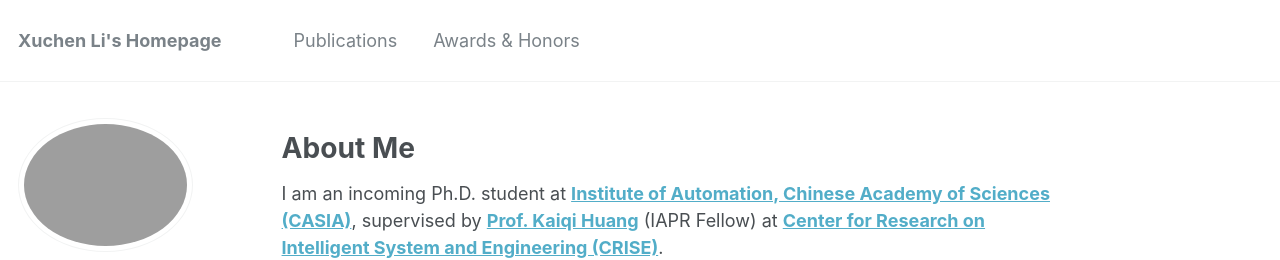
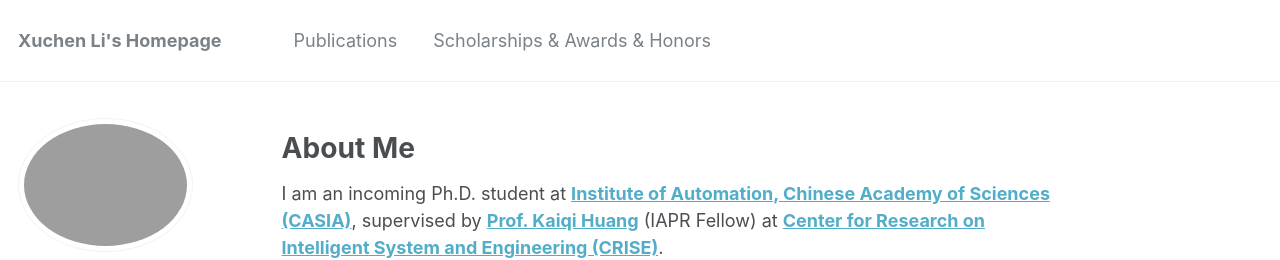
Before and after one commit to Xuchen-Li/Xuchen-Li.github.io, a Jekyll site: the page built from _pages/about.md, in a window 1280 px wide and 900 px high. Shown: the top 260 px of the window. Built offline with Jekyll 4.4.1, drawn with Linux system fonts in a browser that asks for light colours.

Commit message:
更新 navigation.yml

```diff
--- a/_data/navigation.yml
+++ b/_data/navigation.yml
@@ -3,7 +3,7 @@ main:
   - title: "Publications"
     url: /publications/
 
-  - title: "Awards & Honors"
+  - title: "Scholarships & Awards & Honors"
     url: /awards&honors/
 
  # - title: "Teaching"
```
